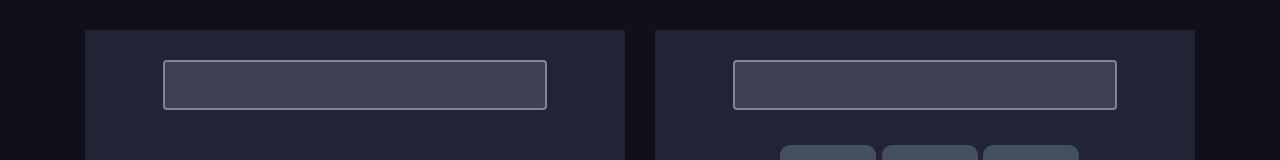
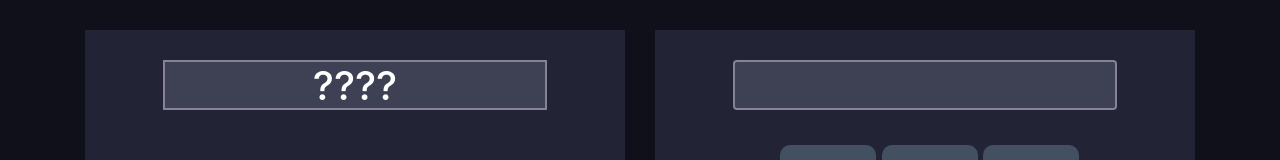
Before and after one commit to Murad-Hasan/Pin_Matcher, a plain HTML site: page index.html in a window 1280 px wide. Shown: the top 160 px of the page. Drawn offline with nearby package versions, Linux system fonts and the light colour scheme.

Commit message:
add new code

```diff
--- a/index.html
+++ b/index.html
@@ -16,7 +16,7 @@
         <div class="row">
             <div class="col-md-6">
                 <div class="pin-generator half-width">
-                    <input id="view-pin" class="form-control" type="text">
+                    <input id="view-pin" class="text-center h1" class="form-control" type="text" value="????">
                     <button id="generate-pin" class="generate-btn">Generate Pin</button>
                 </div>
             </div>
```
